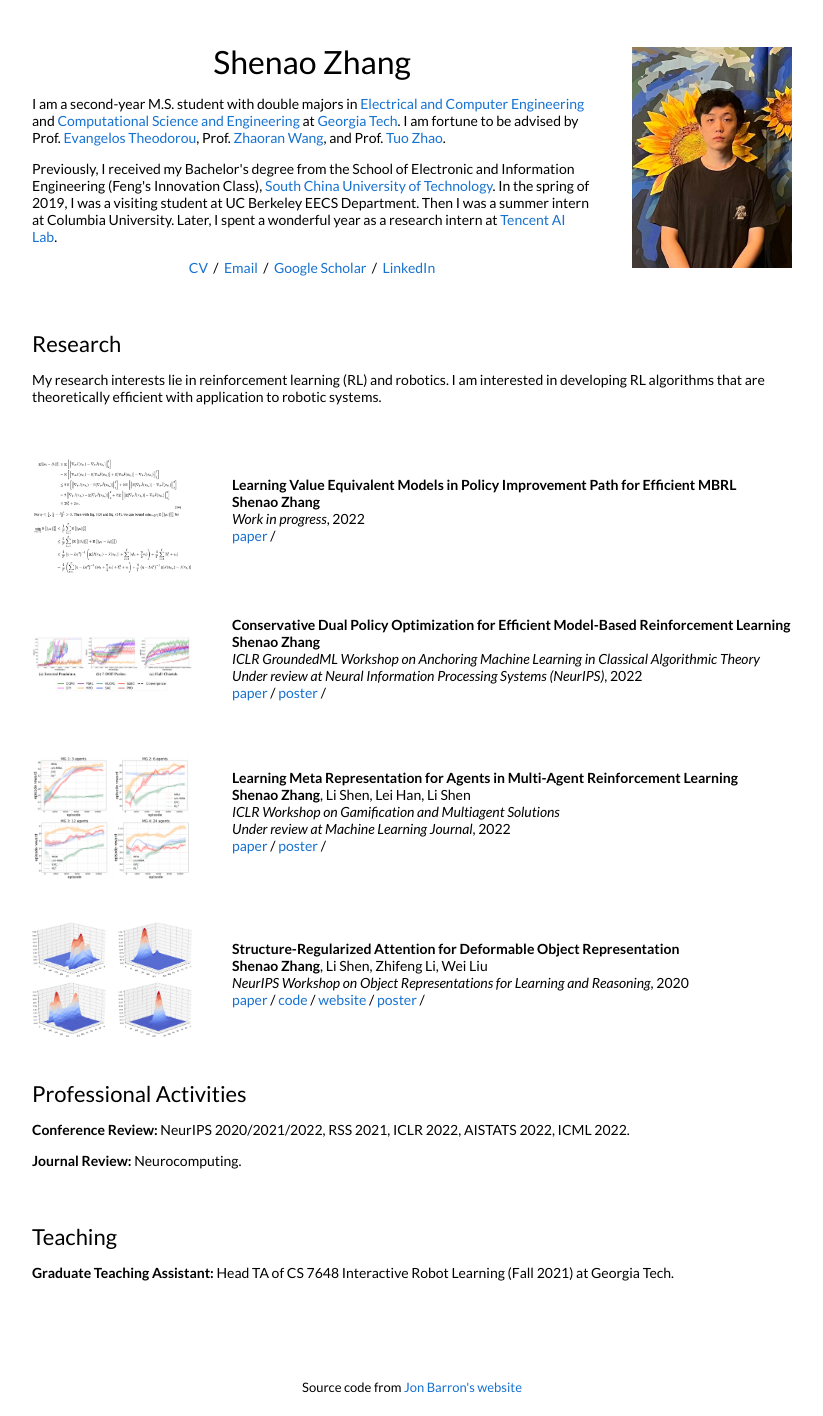
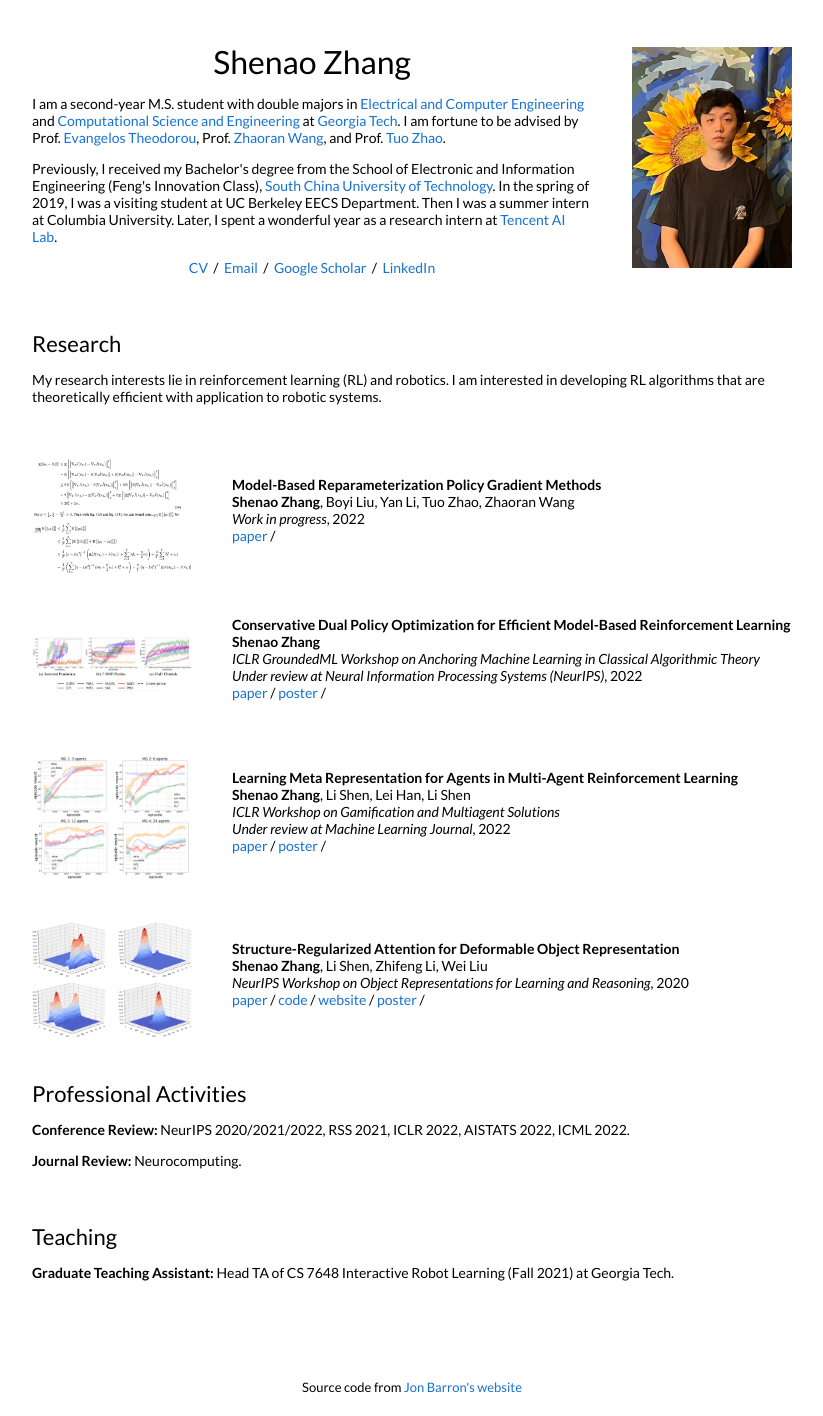
Before and after one commit to shenao-zhang/shenao-zhang.github.io, a Jekyll site: the page built from _posts/2021-12-02-mbpg.markdown, in a window 1280 px wide. Shown: the whole page, without its empty margins (228-1051 px from the left). Built offline with Jekyll 4.4.1, drawn with Linux system fonts in a browser that asks for light colours.

Commit message:
Update 2021-12-02-mbpg.markdown

```diff
--- a/_posts/2021-12-02-mbpg.markdown
+++ b/_posts/2021-12-02-mbpg.markdown
@@ -1,11 +1,11 @@
 ---
 layout: post
-title:  "Learning Value Equivalent Models in Policy Improvement Path for Efficient MBRL"
+title:  "Model-Based Reparameterization Policy Gradient Methods"
 date:   2022-03-08 21:12:53 +00:00
 image: /images/mbpg21.jpg
 categories: research
 author: "Shenao Zhang"
-authors: "<strong>Shenao Zhang</strong>"
+authors: "<strong>Shenao Zhang</strong>, Boyi Liu, Yan Li, Tuo Zhao, Zhaoran Wang"
 venue: "Work in progress"
-arxiv: https://shenao-zhang.github.io/MBPG-2021/MBPG.pdf
+arxiv: https://shenao-zhang.github.io/RPgradRL/RPgrad.pdf
 ---
```
